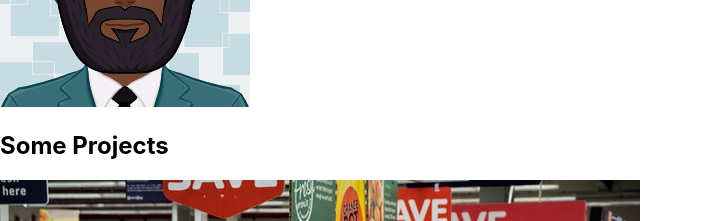
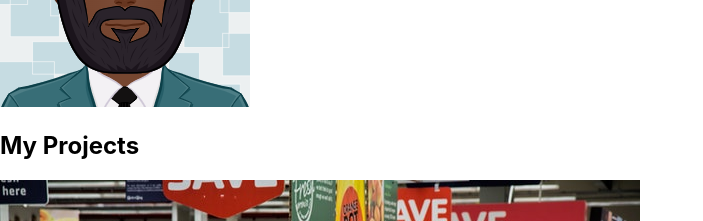
Before and after one commit to melwel74/React-Tion, a React (Create React App) app in the folder photo-port/: page / in a window 1280 px wide. Shown: the part 820-1041 px from the top of the page, without its empty margins (0-703 px from the left). Built offline with nearby package versions, Linux system fonts and the light colour scheme.

Commit message:
commit on main

```diff
--- a/photo-port/src/components/Gallery/index.js
+++ b/photo-port/src/components/Gallery/index.js
@@ -9,7 +9,7 @@ function Gallery() {
     return (
         <section className="my-5">
 
-           <h2>Some Projects</h2>
+           <h2>My Projects</h2>
            <Project image= {image1} title={'Run Buddy'} link={'https://melwel74.github.io/Run-Buddy-4.0/'}></Project>
            <Project image={image2} title={'React Tion'} link={'https://github.com/melwel74/React-Tion.git'}></Project>
            <Project image= {image3} title={'Taco-Loca-Locator'} link={'https://jamestw13.github.io/Taco-Loca-tor/'}></Project>
```
